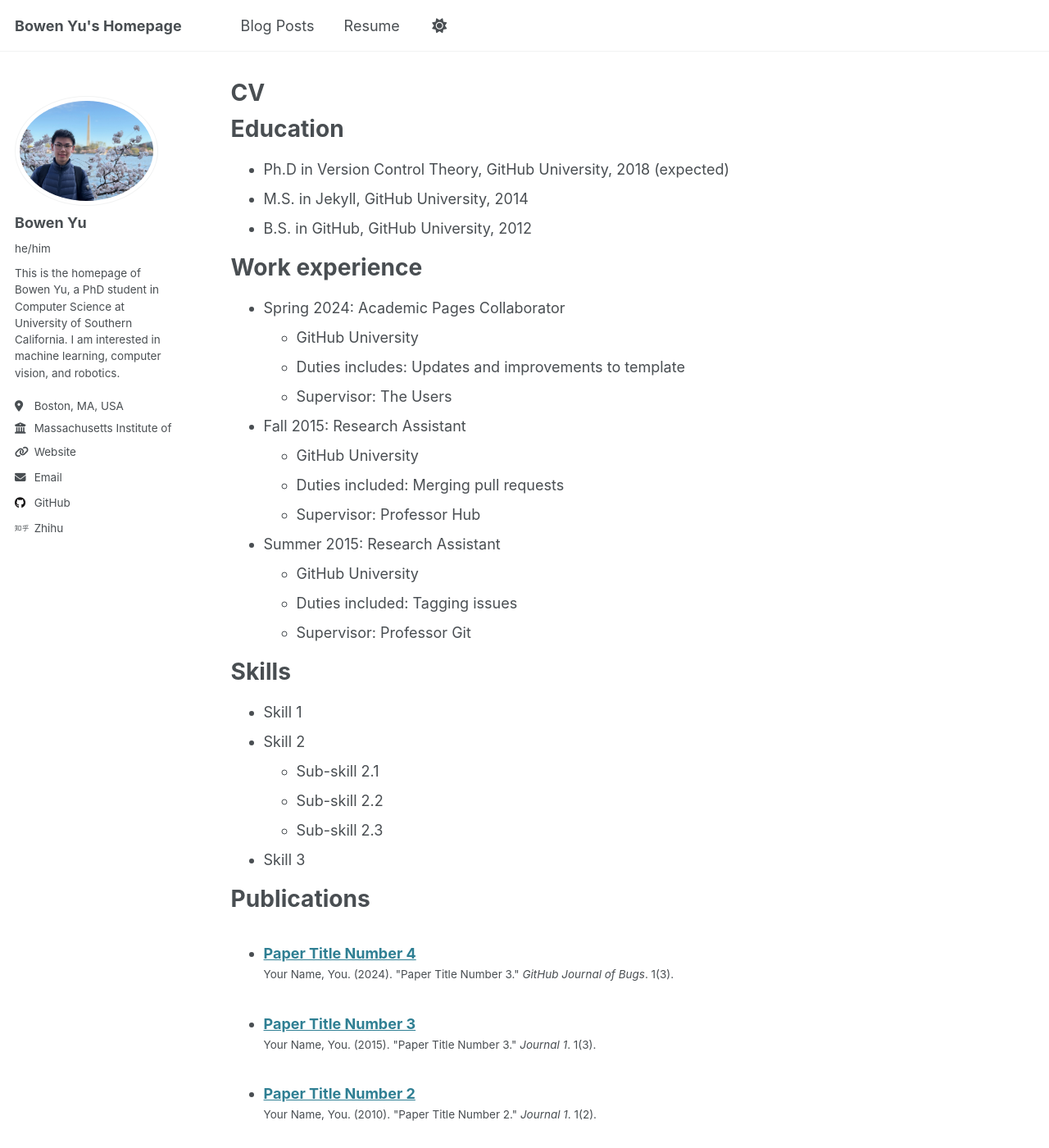
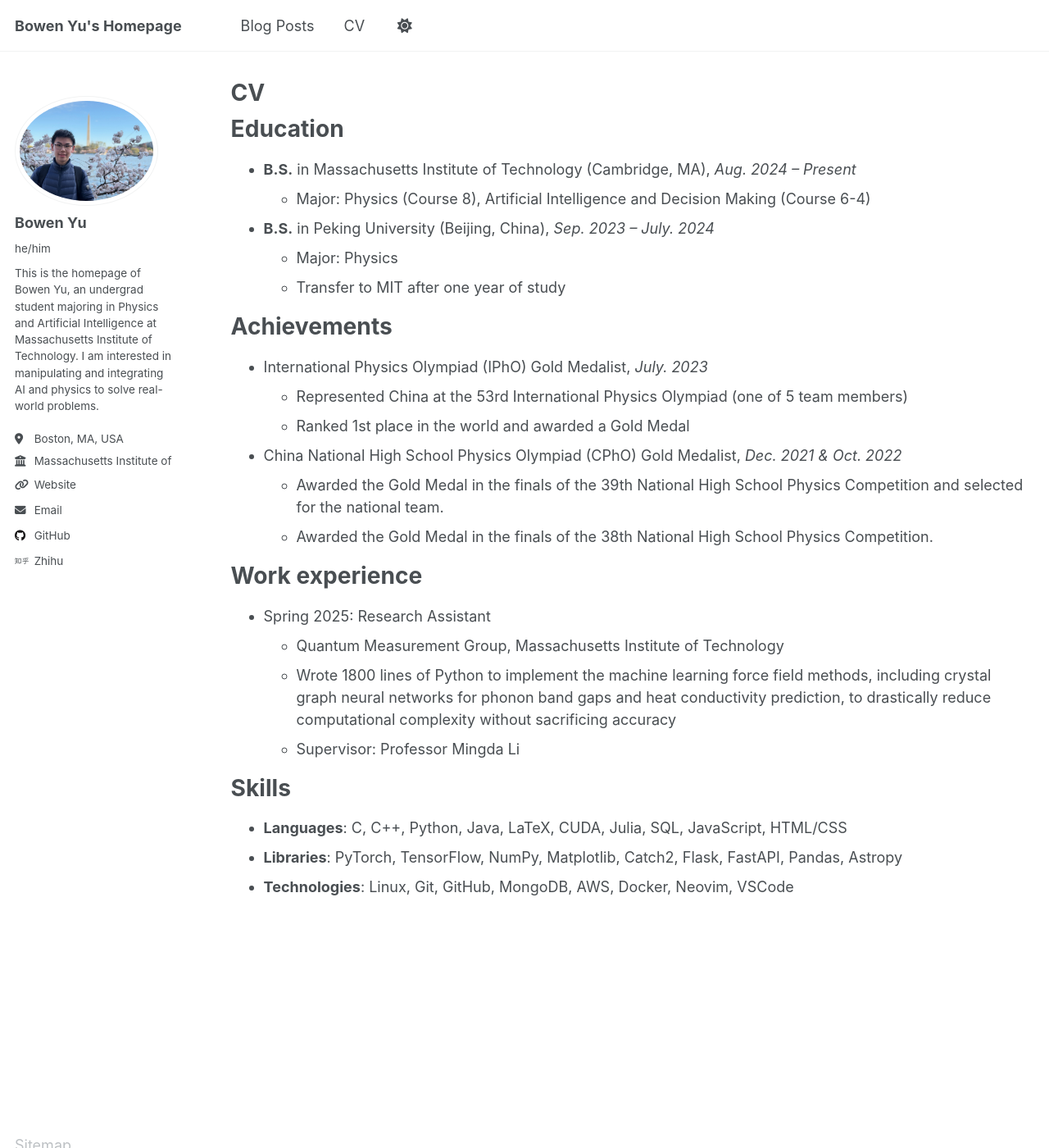
Before and after one commit to bowenyu066/bowenyu066.github.io, a Jekyll site: the page built from _pages/cv.md, in a window 1280 px wide and 1400 px high. Shown: the whole window at 82% size. Built offline with Jekyll 4.4.1, drawn with Linux system fonts in a browser that asks for light colours; some of the changed text lies outside the part shown.

Commit message:
cv and homepage

```diff
--- a/_config.yml
+++ b/_config.yml
@@ -12,7 +12,7 @@
 title                    : "Bowen Yu's Homepage"
 title_separator          : "-"
 name                     : &name "Bowen Yu"
-description              : &description "This is the homepage of Bowen Yu, a PhD student in Computer Science at University of Southern California. I am interested in machine learning, computer vision, and robotics."
+description              : &description "This is the homepage of Bowen Yu, an undergrad student majoring in Physics and Artificial Intelligence at Massachusetts Institute of Technology. I am interested in manipulating and integrating AI and physics to solve real-world problems."
 url                      : https://bowenyu066.github.io # the base hostname & protocol for your site e.g. "https://[your GitHub username].github.io"
 baseurl                  : "" # the subpath of your site, e.g. "/blog"
 repository               : "bowenyu066/bowenyu066.github.io"
@@ -25,7 +25,7 @@
   avatar           : "me.jpeg"
   name             : "Bowen Yu"
   pronouns         : "he/him"
-  bio              : "This is the homepage of Bowen Yu, a PhD student in Computer Science at University of Southern California. I am interested in machine learning, computer vision, and robotics."
+  bio              : "This is the homepage of Bowen Yu, an undergrad student majoring in Physics and Artificial Intelligence at Massachusetts Institute of Technology. I am interested in manipulating and integrating AI and physics to solve real-world problems."
   location         : "Boston, MA, USA"
   employer         : "Massachusetts Institute of Technology"
   uri              : "bowenyu066.github.io"
--- a/_data/navigation.yml
+++ b/_data/navigation.yml
@@ -23,7 +23,7 @@
   - title: "Blog Posts"
     url: /posts/
 
-  - title: "Resume"
+  - title: "CV"
     url: /cv/
 
   # - title: "CV"
--- a/_pages/cv.md
+++ b/_pages/cv.md
@@ -11,54 +11,57 @@
 
 Education
 ======
-* Ph.D in Version Control Theory, GitHub University, 2018 (expected)
-* M.S. in Jekyll, GitHub University, 2014
-* B.S. in GitHub, GitHub University, 2012
+
+* **B.S.** in Massachusetts Institute of Technology (Cambridge, MA), *Aug. 2024 – Present*
+  * Major: Physics (Course 8), Artificial Intelligence and Decision Making (Course 6-4)
+* **B.S.** in Peking University (Beijing, China), *Sep. 2023 – July. 2024*
+  * Major: Physics
+  * Transfer to MIT after one year of study
+
+Achievements
+======
+
+* International Physics Olympiad (IPhO) Gold Medalist, *July. 2023*
+  * Represented China at the 53rd International Physics Olympiad (one of 5 team members)
+  * Ranked 1st place in the world and awarded a Gold Medal
+* China National High School Physics Olympiad (CPhO) Gold Medalist, *Dec. 2021 & Oct. 2022*
+  * Awarded the Gold Medal in the finals of the 39th National High School Physics Competition and selected for the national team.
+  * Awarded the Gold Medal in the finals of the 38th National High School Physics Competition.
+
 
 Work experience
 ======
-* Spring 2024: Academic Pages Collaborator
-  * GitHub University
-  * Duties includes: Updates and improvements to template
-  * Supervisor: The Users
 
-* Fall 2015: Research Assistant
-  * GitHub University
-  * Duties included: Merging pull requests
-  * Supervisor: Professor Hub
-
-* Summer 2015: Research Assistant
-  * GitHub University
-  * Duties included: Tagging issues
-  * Supervisor: Professor Git
+* Spring 2025: Research Assistant
+  * Quantum Measurement Group, Massachusetts Institute of Technology
+  * Wrote 1800 lines of Python to implement the machine learning force field methods, including crystal graph neural networks for phonon band gaps and heat conductivity prediction, to drastically reduce computational complexity without sacrificing accuracy
+  * Supervisor: Professor Mingda Li
 
 Skills
 ======
-* Skill 1
-* Skill 2
-  * Sub-skill 2.1
-  * Sub-skill 2.2
-  * Sub-skill 2.3
-* Skill 3
 
-Publications
+* **Languages**: C, C++, Python, Java, LaTeX, CUDA, Julia, SQL, JavaScript, HTML/CSS
+*	**Libraries**: PyTorch, TensorFlow, NumPy, Matplotlib, Catch2, Flask, FastAPI, Pandas, Astropy
+*	**Technologies**: Linux, Git, GitHub, MongoDB, AWS, Docker, Neovim, VSCode
+
+<!-- Publications
 ======
   <ul>{% for post in site.publications reversed %}
     {% include archive-single-cv.html %}
-  {% endfor %}</ul>
+  {% endfor %}</ul> -->
 
-Talks
+<!-- Talks
 ======
   <ul>{% for post in site.talks reversed %}
     {% include archive-single-talk-cv.html  %}
-  {% endfor %}</ul>
+  {% endfor %}</ul> -->
 
-Teaching
+<!-- Teaching
 ======
   <ul>{% for post in site.teaching reversed %}
     {% include archive-single-cv.html %}
-  {% endfor %}</ul>
+  {% endfor %}</ul> -->
 
-Service and leadership
+<!-- Service and leadership
 ======
-* Currently signed in to 43 different slack teams
+* Currently signed in to 43 different slack teams -->
```
Also changed, not shown: _posts/2024-11-14-time-dependent-hamiltonian.md (+12 -11 lines).
